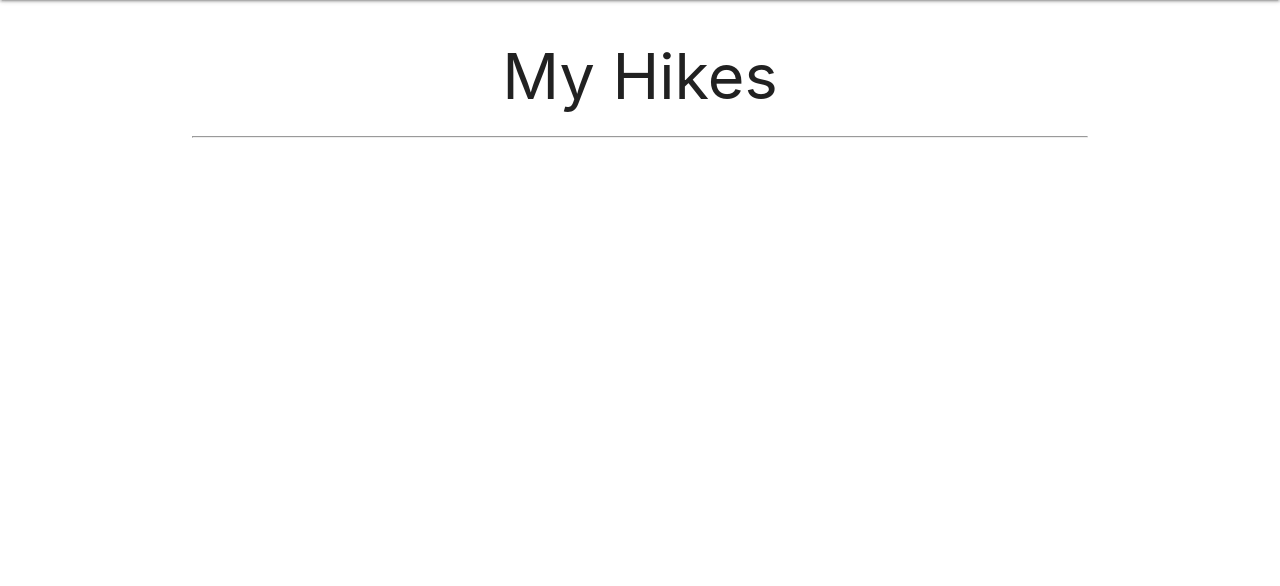
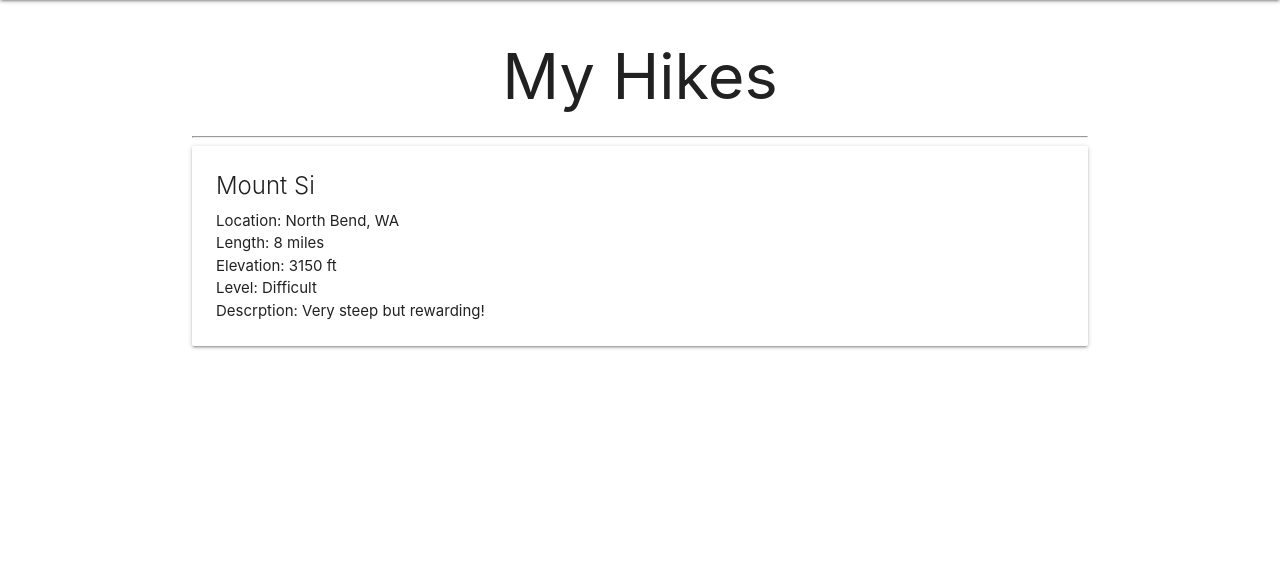
Before and after one commit to madeiramcqueen/hiketracker, a Django app: page /hikes/ in a window 1280 px wide. Shown: the part 64-650 px from the top of the page. Run offline with Django 4.2, Linux system fonts and the light colour scheme.

Commit message:
Add hike data to hikes page, practice

```diff
--- a/main_app/templates/base.html
+++ b/main_app/templates/base.html
@@ -18,8 +18,8 @@
           <li><a href="/" class="left brand-logo">&nbsp;&nbsp;Hike Tracker</a></li>
         </ul>
         <ul class="right">
-          <li><a href="/about">About</a></li>
-          <li><a href="/hikes">My Hikes</a></li>
+          <li><a href="{% url 'about' %}">About</a></li>
+          <li><a href="{% url 'index' %}">My Hikes</a></li>
         </ul>
       </div>
     </nav>
--- a/main_app/templates/hikes.html
+++ /dev/null
@@ -1,7 +0,0 @@
-{% extends 'base.html' %}
-{% block content %}
-
-<h1>My Hikes</h1>
-<hr />
-
-{% endblock %}
--- /dev/null
+++ b/main_app/templates/hikes/index.html
@@ -0,0 +1,19 @@
+{% extends 'base.html' %}
+{% block content %}
+
+<h1>My Hikes</h1>
+<hr />
+
+{%for hike in hikes %}
+<div class='card'>
+    <div class='card-content'>
+        <span class='card-title'>{{hike.name}}</span>
+        <p> Location: {{hike.location}}</p>
+        <p> Length: {{hike.length}}</p>
+        <p> Elevation: {{hike.elevation}}</p>
+        <p> Level: {{hike.level}}</p>
+        <p> Descrption: {{hike.description}}</p>
+    </div>
+</div>
+{% endfor %}
+{% endblock %}
--- a/main_app/urls.py
+++ b/main_app/urls.py
@@ -4,5 +4,5 @@ from . import views
 urlpatterns = [
     path('', views.home, name='home'),
     path('about/', views.about, name='about'),
-    path('hikes/', views.hikes, name='hikes'),
+    path('hikes/', views.hikes_index, name='index'),
 ]
--- a/main_app/views.py
+++ b/main_app/views.py
@@ -1,5 +1,18 @@
 from django.shortcuts import render
 from django.http import HttpResponse
+
+class Hike:
+    def __init__(self, name, location, length, elevation, level, description):
+        self.name = name
+        self.location = location
+        self.length = length
+        self.elevation = elevation
+        self.level = level
+        self.description = description
+
+hikes = [
+    Hike('Mount Si', 'North Bend, WA', '8 miles', '3150 ft', 'Difficult', 'Very steep but rewarding!'),
+]
 
 # Home view
 def home(request):
@@ -10,5 +23,5 @@ def about(request):
     return render(request,'about.html')
 
 # My Hikes view
-def hikes(request):
-    return render(request, 'hikes.html')
+def hikes_index(request):
+    return render(request, 'hikes/index.html', {'hikes': hikes})
```
